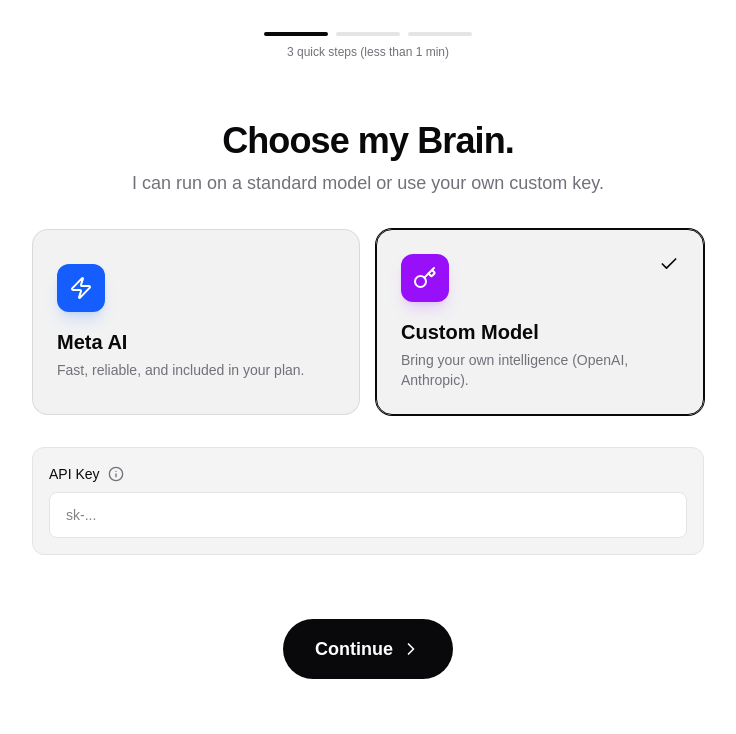
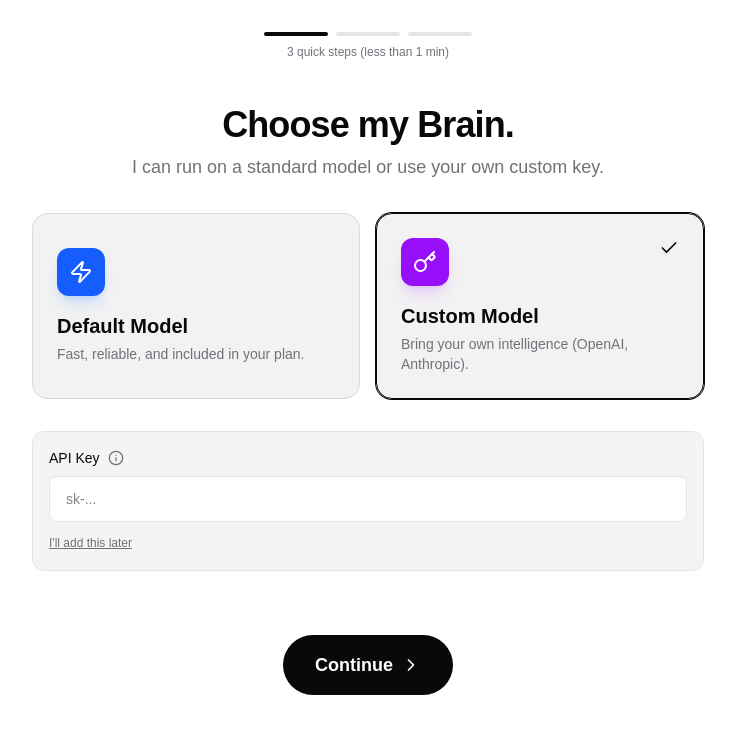
Before and after one commit to luiginotmario/simple-claw, a Next.js app: page /onboarding in a window 1280 px wide. Both pictures are taken after a click on the button 812 px from the left and 392 px from the top of the page. Shown: the top 734 px of the page, without its empty margins (272-1008 px from the left). Built offline with nearby package versions, Linux system fonts and the light colour scheme.

Commit message:
feat: refine onboarding copy (Default Model) and optional API key

```diff
--- a/src/app/onboarding/page.tsx
+++ b/src/app/onboarding/page.tsx
@@ -89,7 +89,7 @@
                   </div>
                   {intelligence === 'standard' && <Check className="w-5 h-5 text-[var(--foreground)]" />}
                 </div>
-                <h3 className="text-xl font-semibold mb-1 text-[var(--foreground)]">Meta AI</h3>
+                <h3 className="text-xl font-semibold mb-1 text-[var(--foreground)]">Default Model</h3>
                 <p className="text-sm text-[var(--muted)]">Fast, reliable, and included in your plan.</p>
               </button>
 
@@ -143,8 +143,14 @@
                       placeholder="sk-..."
                       value={customKey}
                       onChange={(e) => setCustomKey(e.target.value)}
-                      className="w-full bg-[var(--background)] border border-[var(--border)] rounded-lg px-4 py-3 text-sm focus:outline-none focus:ring-2 focus:ring-[var(--foreground)]"
+                      className="w-full bg-[var(--background)] border border-[var(--border)] rounded-lg px-4 py-3 text-sm focus:outline-none focus:ring-2 focus:ring-[var(--foreground)] mb-2"
                     />
+                    <button
+                      onClick={() => setCustomKey('SKIPPED')}
+                      className="text-xs text-[var(--muted)] hover:text-[var(--foreground)] underline"
+                    >
+                      I'll add this later
+                    </button>
                   </div>
                 </motion.div>
               )}
```
